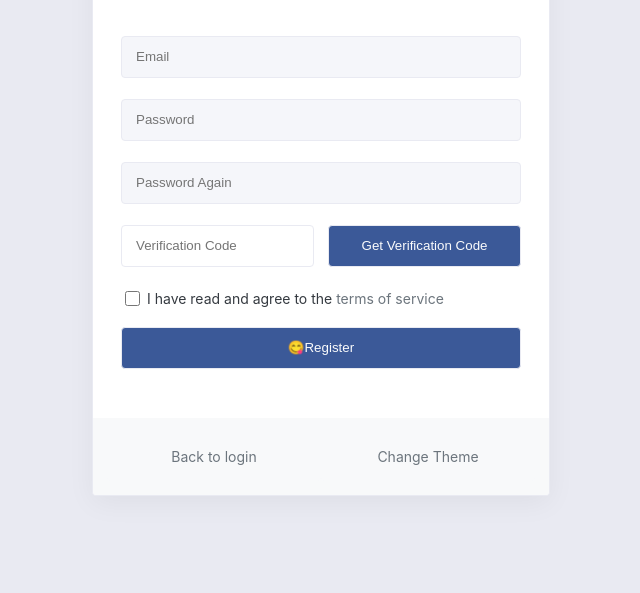
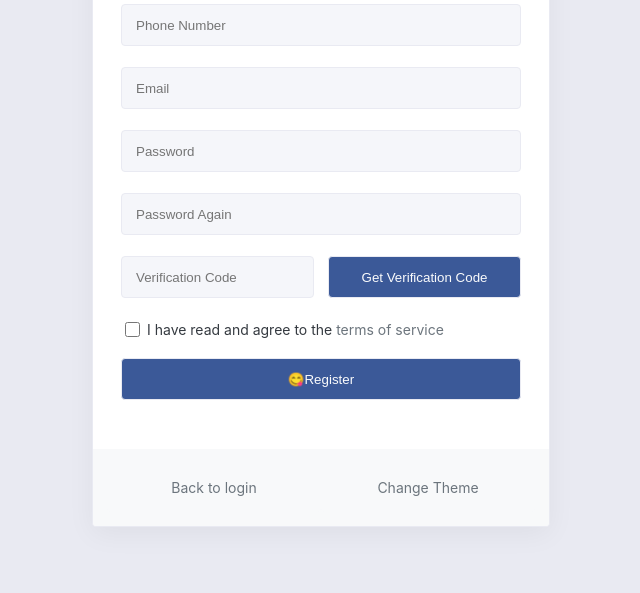
Before and after one commit to HCPlantern/2022-Web-Programming-hw, a plain HTML site: page frontend/register.html in a window 1280 px wide. Shown: the part 215-808 px from the top of the page, without its empty margins (319-959 px from the left). Drawn offline with nearby package versions, Linux system fonts and the light colour scheme.

Commit message:
feat(frontend): 增加手机号码输入框（未实现功能）

```diff
--- a/frontend/register.html
+++ b/frontend/register.html
@@ -20,6 +20,9 @@
             <br>
         </div>
         <div class="input">
+            <label>
+                <input class="input phone" id="phone" type="text" name="phone" placeholder="Phone Number">
+            </label>
             <label>
                 <input class="input email" id="email" type="email" name="email" placeholder="Email">
             </label>
--- a/frontend/script/login.js
+++ b/frontend/script/login.js
@@ -31,7 +31,6 @@ $('#submit').click(function () {
     }
     axios(options)
         .then((response) => {
-            // console.log(response.data);
             if (response.status === 200) {
                 // 登陆成功，保存 token
                 window.localStorage.setItem("token", response.data.token);
--- a/frontend/style/login.css
+++ b/frontend/style/login.css
@@ -57,7 +57,9 @@ input {
 }
 
 .input.email,
-.input.password {
+.input.password,
+.input.phone,
+.input.code {
     background-color: var(--input-color);
 }
 
```
